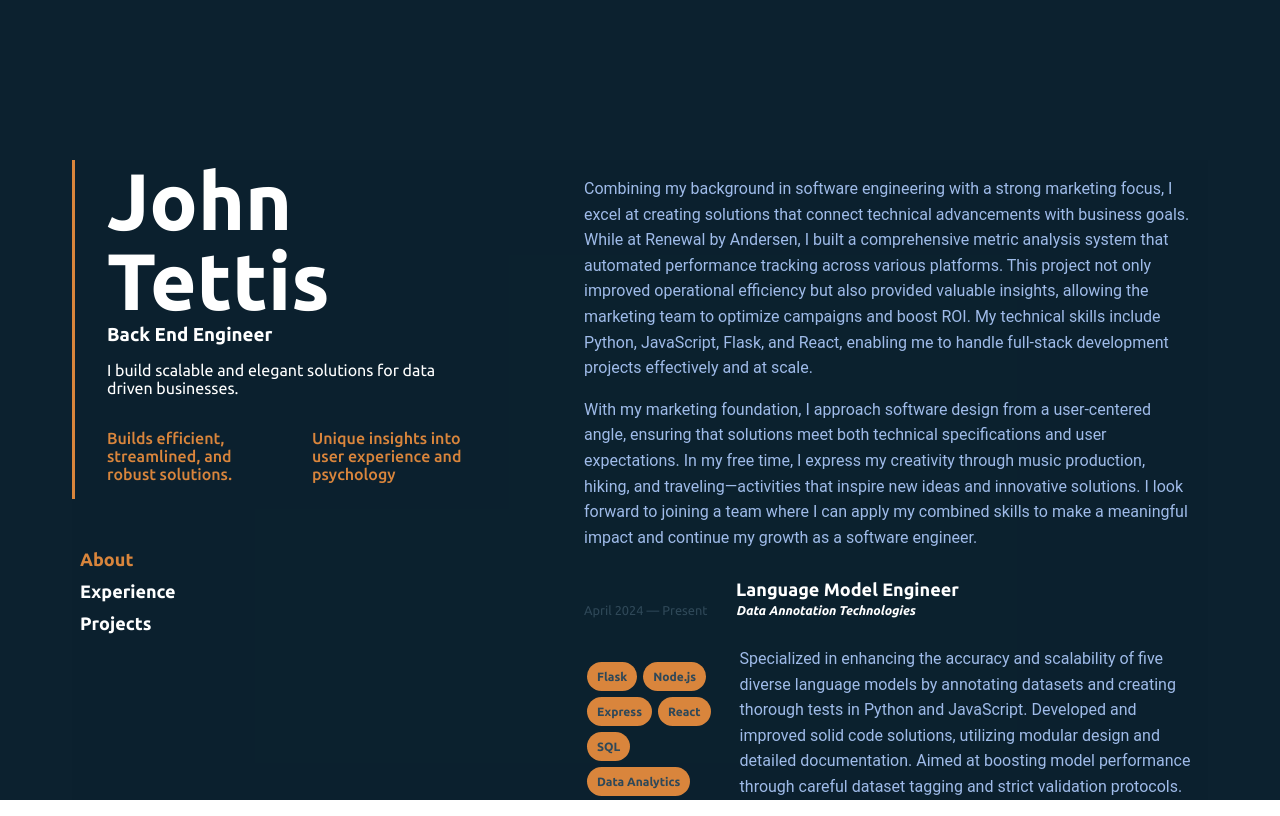
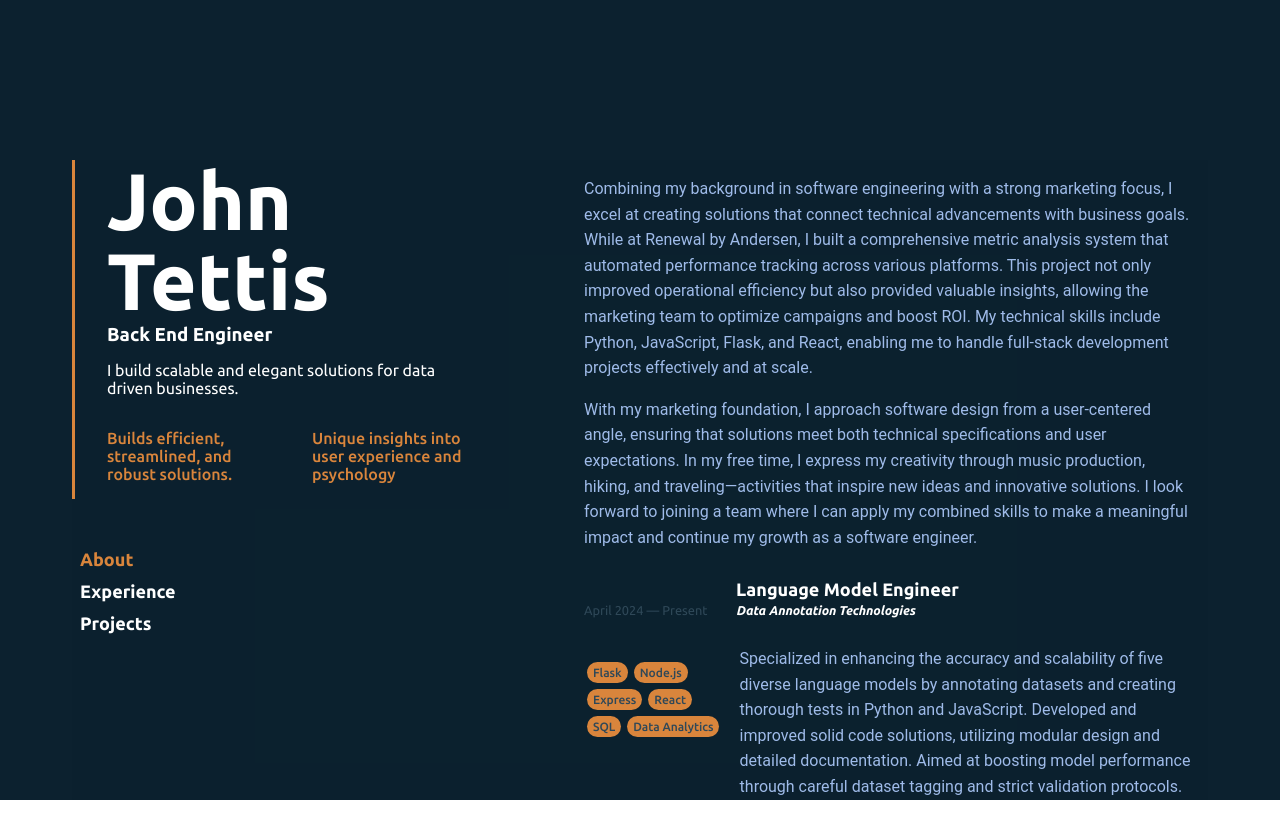
Before and after one commit to john-tettis/portfolio-updated, a React (Create React App) app: page / in a window 1280 px wide. Built offline with nearby package versions, Linux system fonts and the light colour scheme.

Commit message:
size and spacing change

```diff
--- a/src/styles/skillBubble.css
+++ b/src/styles/skillBubble.css
@@ -1,13 +1,13 @@
 @import url('color.css');
 .skill-bubble {
     display: inline-block; /* Makes it behave like an inline element */
-    padding: 8px 10px; /* Optional: Adjust padding for some spacing around the text */
+    vertical-align: middle;
+    padding: 4px 6px; /* Optional: Adjust padding for some spacing around the text */
     background-color:var(--color-3); /* Background color */
     color:var(--color-6);
-    border-radius: 20px; /* Pill shape */
-    margin: 3px;
+    border-radius: 20px; /* Pill shape */    margin: 3px;
     font-size: 12px; /* Text size */
-    font-weight: 600; /* Optional: makes text bold */
+    font-weight: 500; /* Optional: makes text bold */
     text-align: center; /* Center the text horizontally */
     white-space: nowrap; /* Prevents text wrapping */
   }
```
